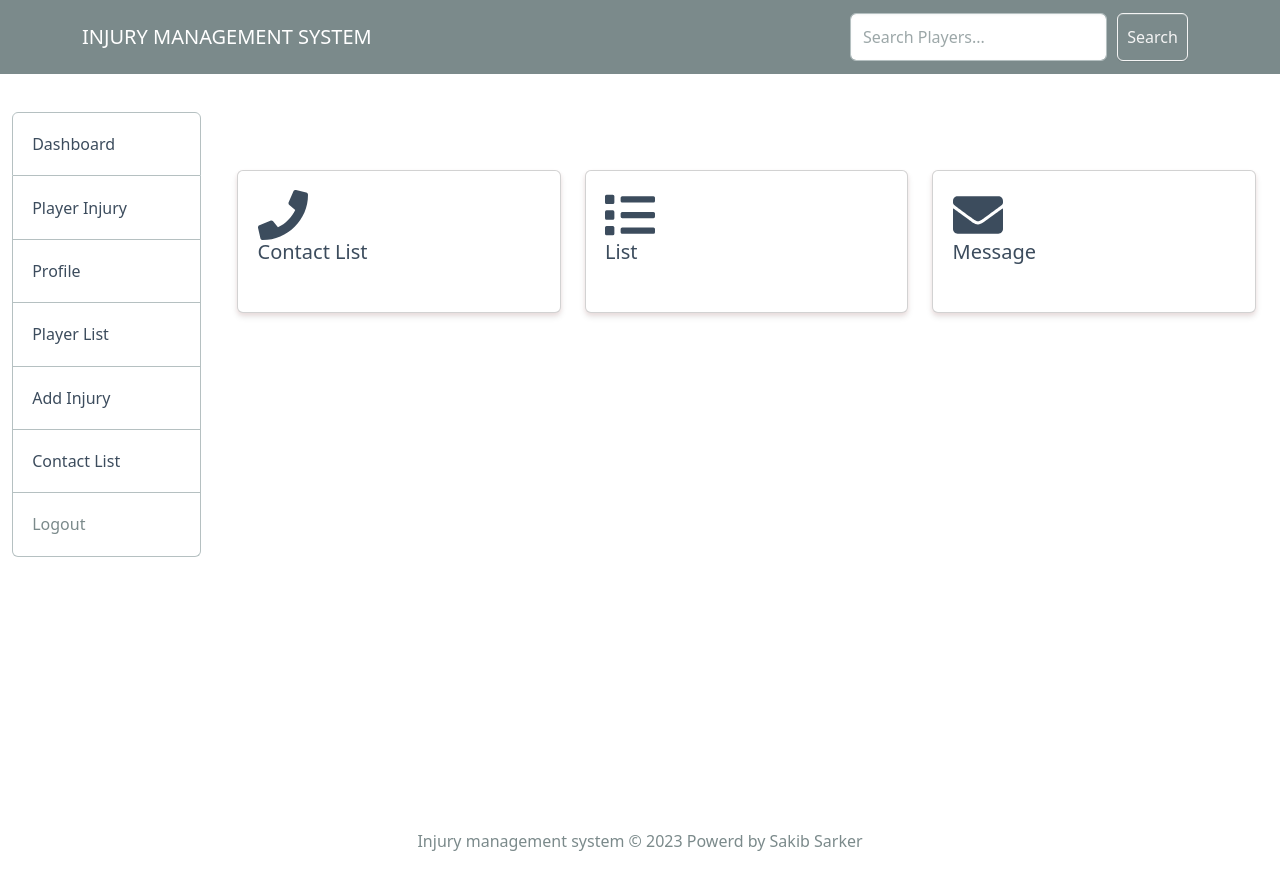
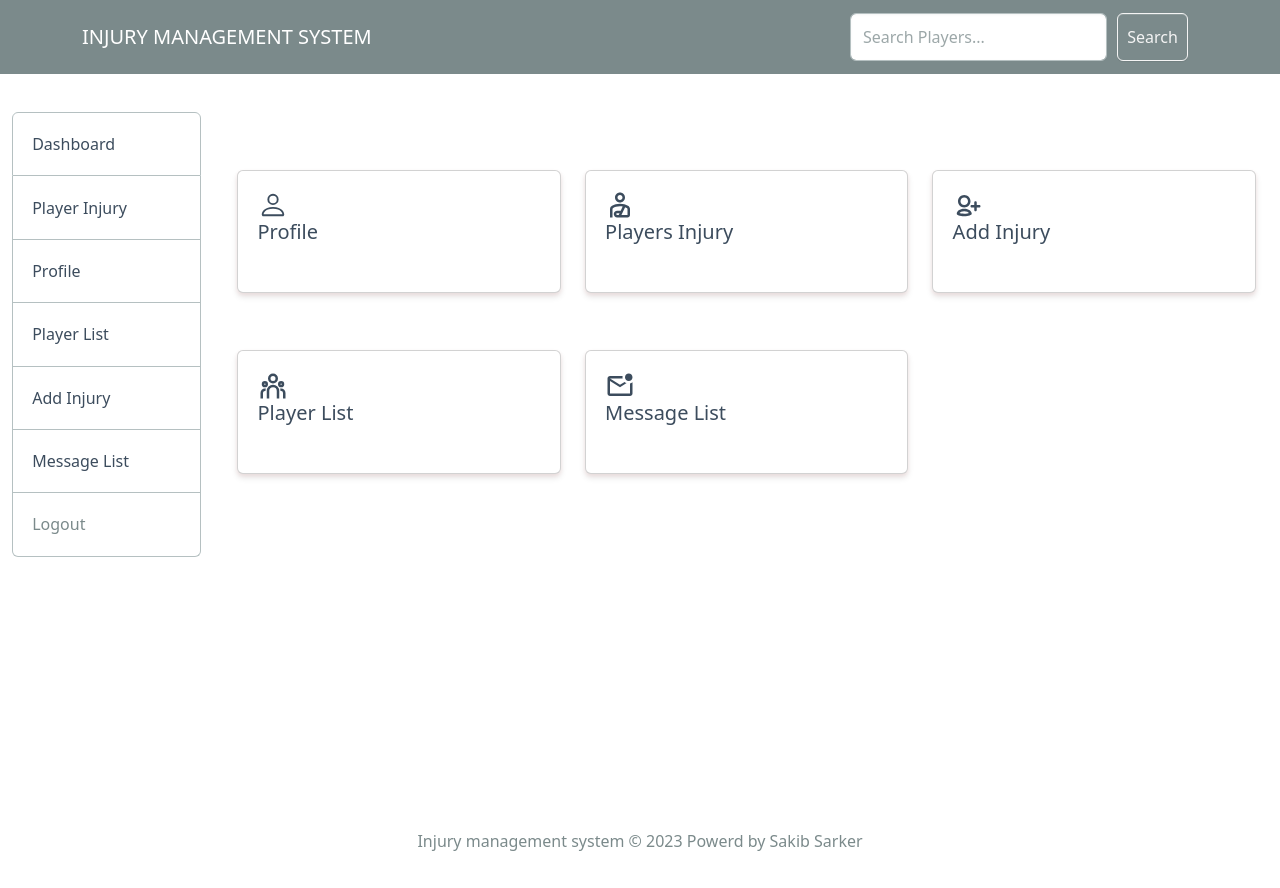
Before and after one commit to sakibsarker/IMS, a React (Vite) app in the folder frontend/: page /dashboard in a window 1280 px wide. Built offline with nearby package versions, Linux system fonts and the light colour scheme; sample sign-in values are in the browser's storage.

Commit message:
dashboard

```diff
--- a/frontend/src/components/SideBar.jsx
+++ b/frontend/src/components/SideBar.jsx
@@ -44,7 +44,7 @@ const Sidebar = () => {
           </ListGroup.Item>
           {!userInfo.isAdmin &&
           <ListGroup.Item>
-            <Link style={{ textDecoration: 'none' }} to='/contactus'>Contact Us</Link>
+            <Link style={{ textDecoration: 'none' }} to='/contactus'>Send Message</Link>
           </ListGroup.Item>
 }
 
@@ -57,7 +57,7 @@ const Sidebar = () => {
                 <Link style={{ textDecoration: 'none' }} to='/admin/productlist'>Add Injury</Link>
               </ListGroup.Item>
               <ListGroup.Item>
-                <Link style={{ textDecoration: 'none' }} to='/admin/orderlist'>Contact List</Link>
+                <Link style={{ textDecoration: 'none' }} to='/admin/orderlist'>Message List</Link>
               </ListGroup.Item>
             </>
           )}
--- a/frontend/src/screens/ContactUs.jsx
+++ b/frontend/src/screens/ContactUs.jsx
@@ -25,12 +25,14 @@ const ContactUs = () => {
     }
 
     return (
+        <Row className="justify-content-md-center">
+            <Col xs={12} md={6}>
         <Form onSubmit={submitHandler}>
-            <Form.Group controlId='email'>
-                <Form.Label>Email</Form.Label>
+            <Form.Group controlId='name'>
+                <Form.Label>Name</Form.Label>
                 <Form.Control
-                    type='email'
-                    placeholder='Enter email'
+                    type='text'
+                    placeholder='Enter name'
                     value={email}
                     onChange={(e) => setEmail(e.target.value)}
                 ></Form.Control>
@@ -53,6 +55,8 @@ const ContactUs = () => {
             {isError && <Message variant='danger'>Something went wrong...</Message>}
             {isSuccess && <Message variant='success'>Message sent successfully!</Message>}
         </Form>
+        </Col>
+        </Row>
     )
 
 }
--- a/frontend/src/screens/MainScreen.jsx
+++ b/frontend/src/screens/MainScreen.jsx
@@ -1,17 +1,69 @@
 import React from 'react'
 import { Card, Row, Col } from 'react-bootstrap'
-import { FaEnvelope, FaList, FaPhone } from 'react-icons/fa'
+import { BsPerson } from "react-icons/bs";
+import {RiTeamLine } from "react-icons/ri";
+import {HiOutlineMail } from "react-icons/hi";
+import {MdOutlinePersonalInjury,MdOutlineMarkEmailUnread } from "react-icons/md";
+import { useSelector } from 'react-redux'
 import { Link } from 'react-router-dom'
+import { TiUserAddOutline } from "react-icons/ti"
 
 const MainScreen = () => {
+  const { userInfo } = useSelector((state) => state.auth)
   return (
+    <>
     <Row className="justify-content-md-center mt-5">
       <Col xs={12} md={6} lg={4}>
-        <Link style={{ textDecoration: 'none' }} to="admin/orderlist" className="custom-card">
+        <Link style={{ textDecoration: 'none' }} to="/profile" className="custom-card">
           <Card className="mb-3 h-100">
             <Card.Body>
-              <FaPhone size={50} />
-              <Card.Title>Contact List</Card.Title>
+              <BsPerson size={30} />
+              <Card.Title>Profile</Card.Title>
+            </Card.Body>
+          </Card>
+        </Link>
+      </Col>
+      <Col xs={12} md={6} lg={4}>
+        <Link style={{ textDecoration: 'none' }} to="/" className="custom-card">
+          <Card className="mb-3 h-100">
+            <Card.Body>
+              <MdOutlinePersonalInjury size={30} />
+              <Card.Title>Players Injury</Card.Title>
+            </Card.Body>
+          </Card>
+        </Link>
+      </Col>
+      {userInfo && !userInfo.isAdmin && (
+      <Col xs={12} md={6} lg={4}>
+        <Link style={{ textDecoration: 'none' }} to="/contactus" className="custom-card">
+          <Card className="mb-3 h-100">
+            <Card.Body>
+              <HiOutlineMail size={30} />
+              <Card.Title>Send Message</Card.Title>
+            </Card.Body>
+          </Card>
+        </Link>
+      </Col>)}
+      {userInfo && userInfo.isAdmin && (
+      <Col xs={12} md={6} lg={4}>
+        <Link style={{ textDecoration: 'none' }} to="/admin/productlist" className="custom-card">
+          <Card className="mb-3 h-100">
+            <Card.Body>
+              <TiUserAddOutline size={30} />
+              <Card.Title>Add Injury</Card.Title>
+            </Card.Body>
+          </Card>
+        </Link>
+      </Col>)}
+    </Row>
+    {userInfo && userInfo.isAdmin && (
+    <Row className="justify-content-md-center mt-5">
+      <Col xs={12} md={6} lg={4}>
+        <Link style={{ textDecoration: 'none' }} to="/admin/userlist" className="custom-card">
+          <Card className="mb-3 h-100">
+            <Card.Body>
+              <RiTeamLine size={30} />
+              <Card.Title>Player List</Card.Title>
             </Card.Body>
           </Card>
         </Link>
@@ -20,23 +72,17 @@ const MainScreen = () => {
         <Link style={{ textDecoration: 'none' }} to="/admin/orderlist" className="custom-card">
           <Card className="mb-3 h-100">
             <Card.Body>
-              <FaList size={50} />
-              <Card.Title>List</Card.Title>
+              <MdOutlineMarkEmailUnread size={30} />
+              <Card.Title>Message List</Card.Title>
             </Card.Body>
           </Card>
         </Link>
       </Col>
       <Col xs={12} md={6} lg={4}>
-        <Link style={{ textDecoration: 'none' }} to="/admin/orderlist" className="custom-card">
-          <Card className="mb-3 h-100">
-            <Card.Body>
-              <FaEnvelope size={50} />
-              <Card.Title>Message</Card.Title>
-            </Card.Body>
-          </Card>
-        </Link>
       </Col>
-    </Row>
+    </Row>)}
+
+    </>
   )
 }
 
```
